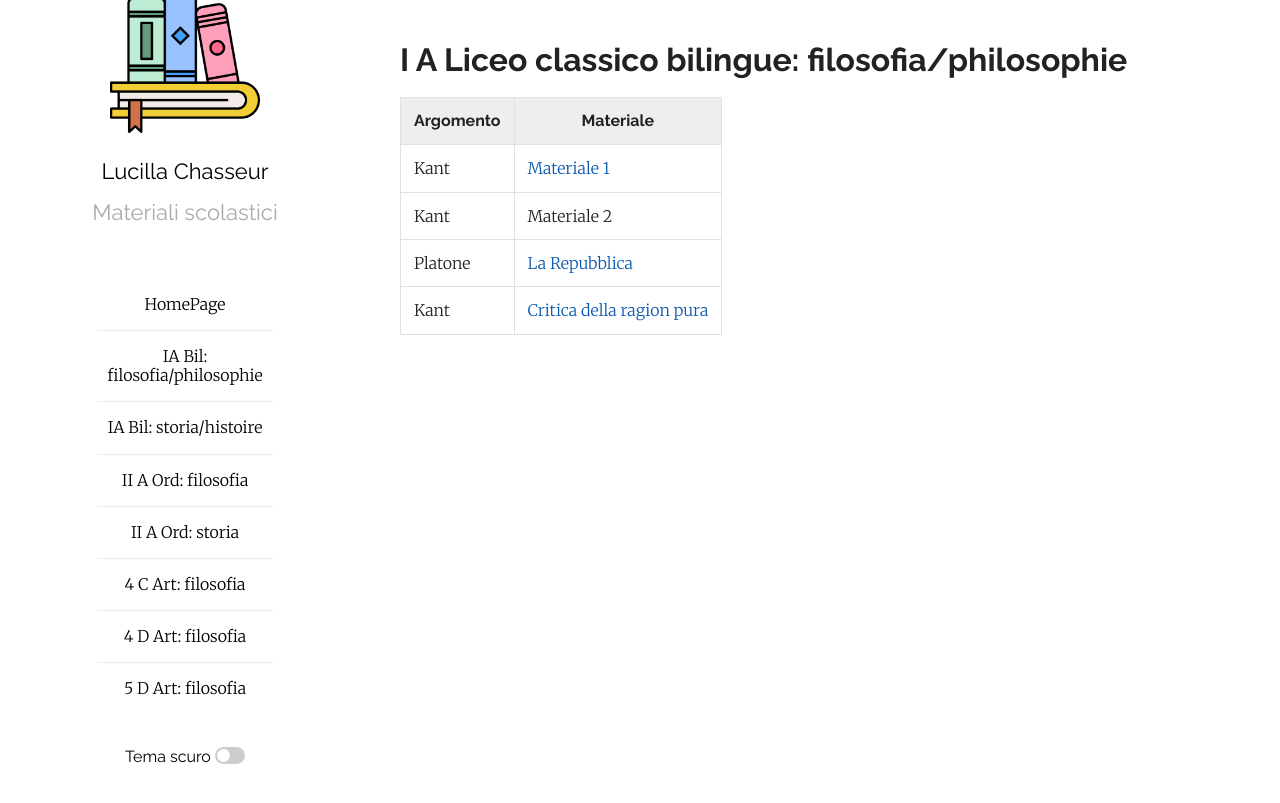
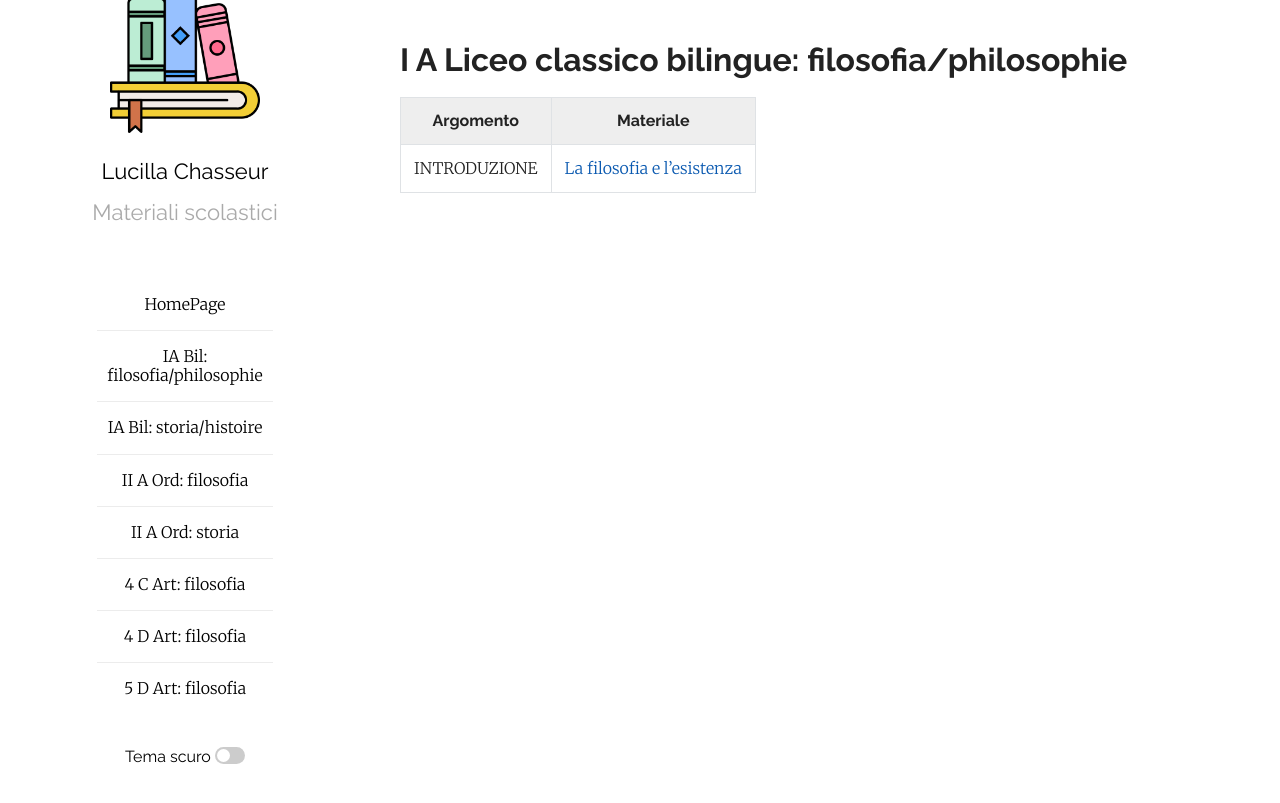
Before and after one commit to efemeridi/efemeridi.github.io, a Jekyll site: the page built from 1a_bil_filosofia.md, in a window 1280 px wide. Shown: the top 803 px of the page. Built offline with Jekyll 4.4.1, drawn with Linux system fonts in a browser that asks for light colours; our own code applies the rules of GitHub Pages for plain Markdown files.

Commit message:
Update philosophy materials in 1a_bil_filosofia.md

```diff
--- a/1a_bil_filosofia.md
+++ b/1a_bil_filosofia.md
@@ -5,7 +5,4 @@ layout: page
 
 | Argomento | Materiale   |
 |-----------|-------------|
-| Kant      | [Materiale 1](/materiali/kant_mat1.pdf) |
-| Kant      | Materiale 2 |
-|Platone|[La Repubblica](/materiali/03_repubblica_passi_scelti_I_A_ordinario.pdf)|
-|Kant|[Critica della ragion pura](/materiali/01_KANT_ARTISTICO_PRIMA_PARTE.pdf)|
+|INTRODUZIONE|[La filosofia e l'esistenza](materiali/I_A_bil/filosofia/01_la_filosofia_e_l_esistenza.pdf)|
```
